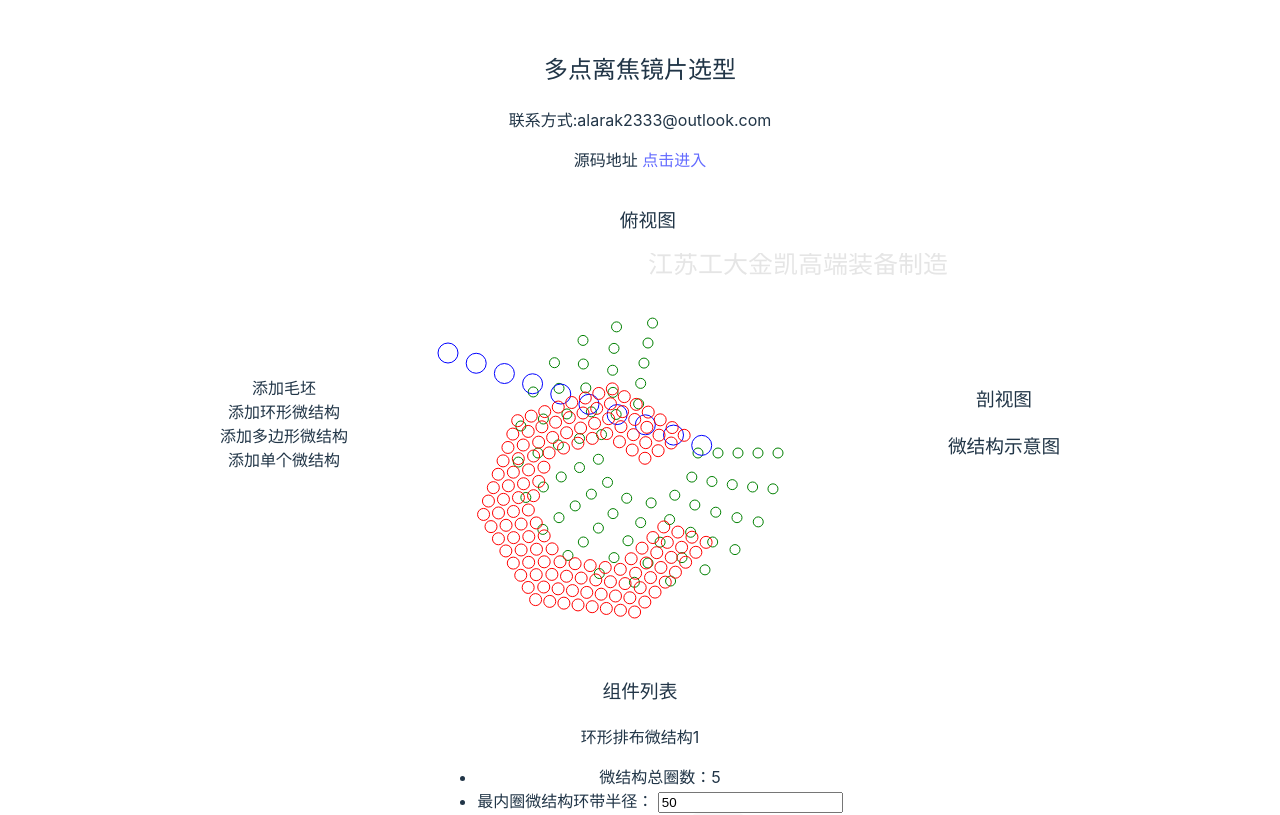
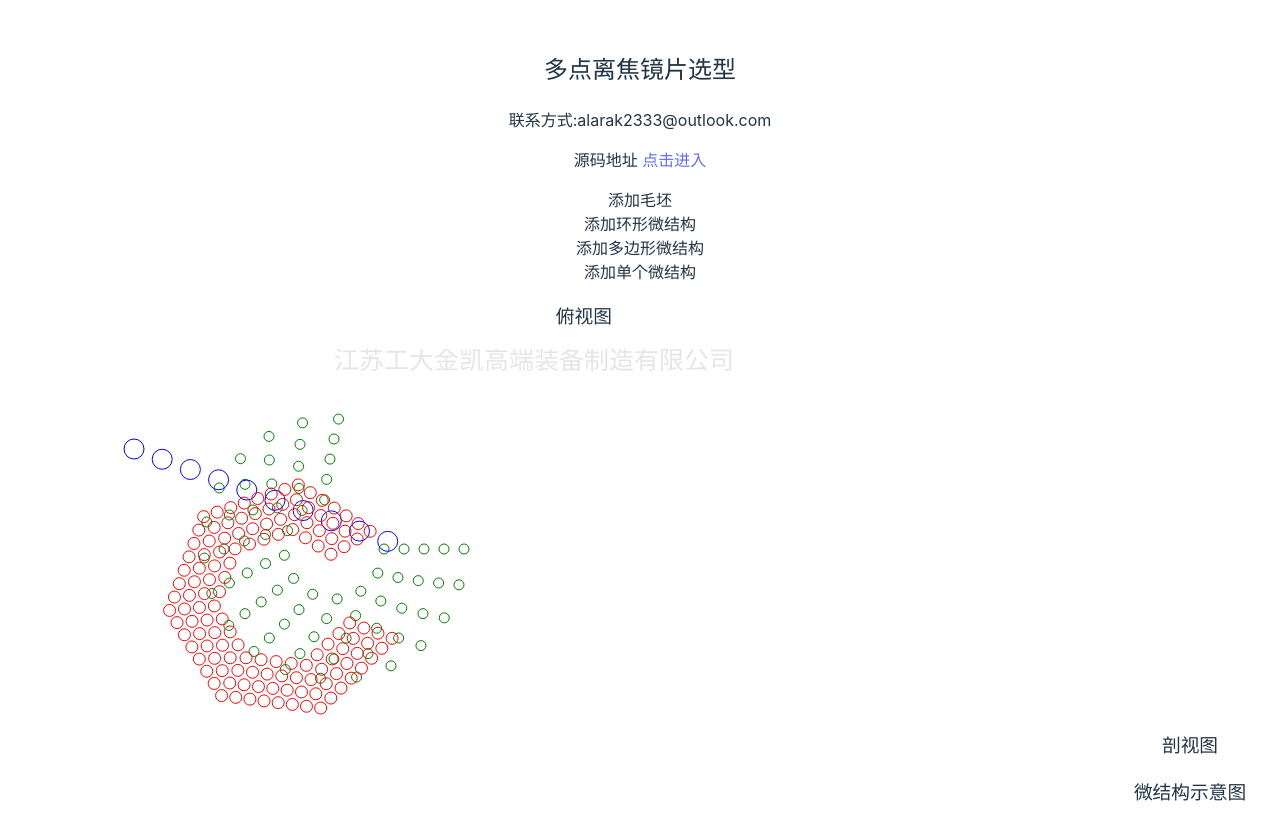
Before and after one commit to alarak233/lens_selection, a Vue app: page / in a window 1280 px wide. Shown: the top 815 px of the page. Built offline with nearby package versions, Linux system fonts and the light colour scheme.

Commit message:
测试布局

```diff
--- a/src/App.vue
+++ b/src/App.vue
@@ -78,7 +78,7 @@ const water_marks_data2: Water_marks_data = {
   </div>
   <div class="div_inline">
     <h3>俯视图</h3>
-    <svg width="600" height="400">
+    <svg width="1100" height="900">
       <circle_array_cloud :circle_data="circle_data1" />
       <line_array_cloud :line_data="line_data1" />
       <polygon_array_cloud :polygon_data="polygon_data1" />
--- a/src/style.css
+++ b/src/style.css
@@ -67,7 +67,7 @@ input[type=number] {
 }
 
 #app {
-  max-width: 1280px;
+  max-width: 1960px;
   margin: 0 auto;
   padding: 2rem;
   text-align: center;
```
